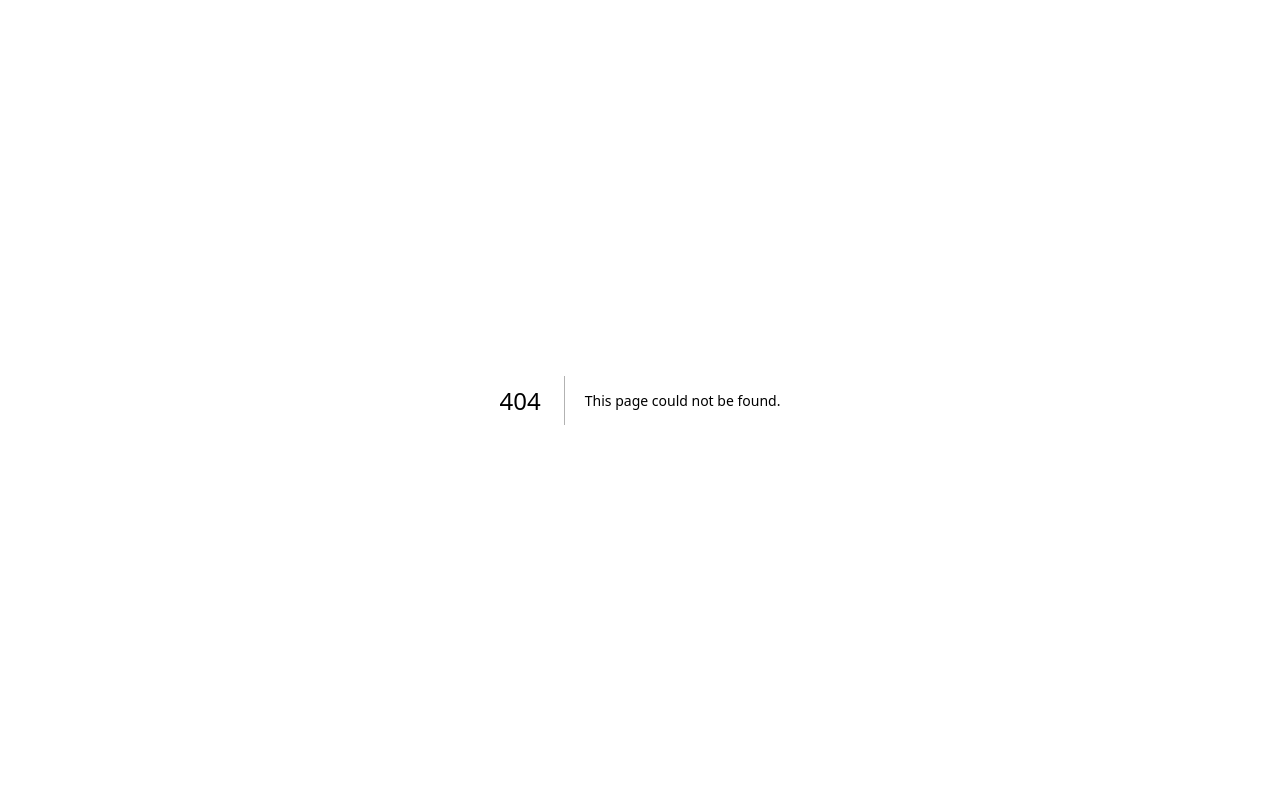
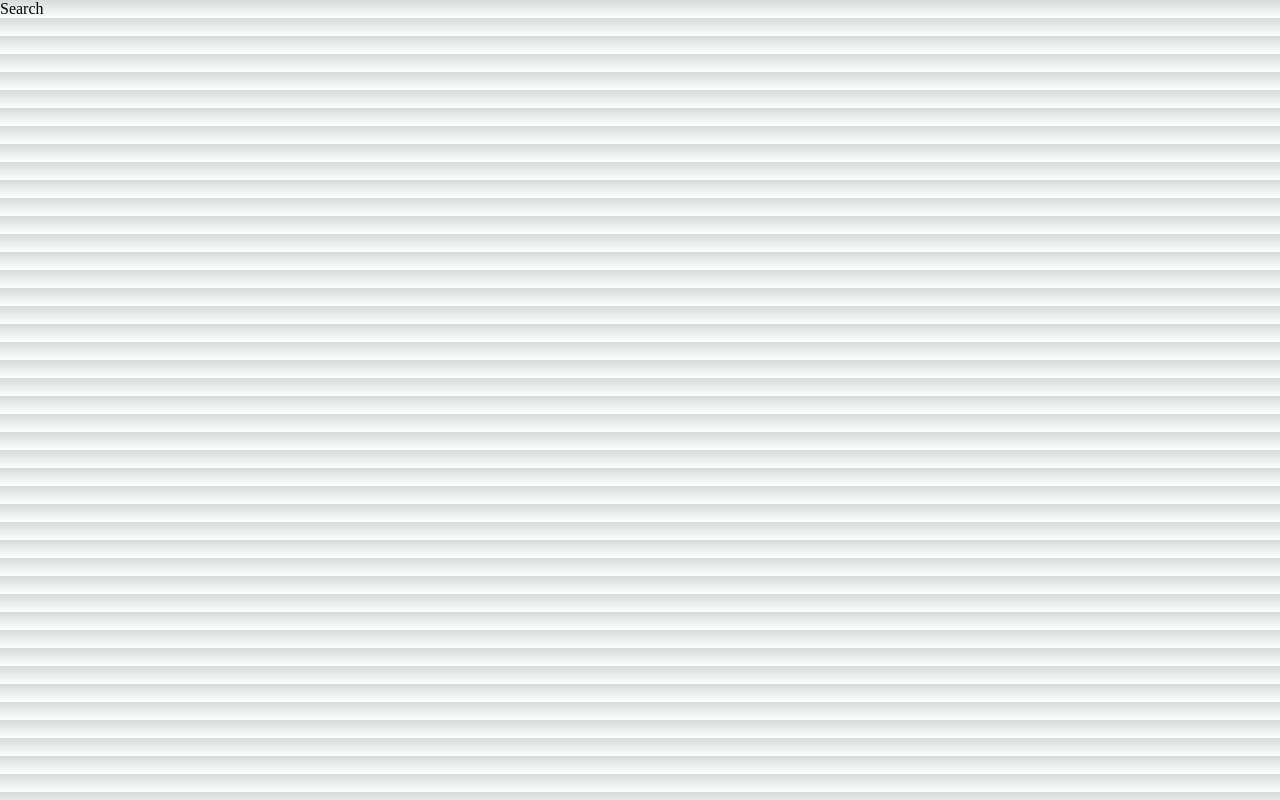
Before and after one commit to dmitri-desh/inctagram-hummingbirds, a Next.js app in the folder front-next-app/: page /Search in a window 1280 px wide. Before the commit this address had no page. Built offline with nearby package versions, Linux system fonts and the light colour scheme.

Commit message:
IN-5 feat: добавил заглушку Search

```diff
--- /dev/null
+++ b/front-next-app/src/pages/Search/index.tsx
@@ -0,0 +1,9 @@
+export default function Search() {
+  return (
+    <>
+      <main>
+          Search
+      </main>
+    </>
+  )
+}
```
